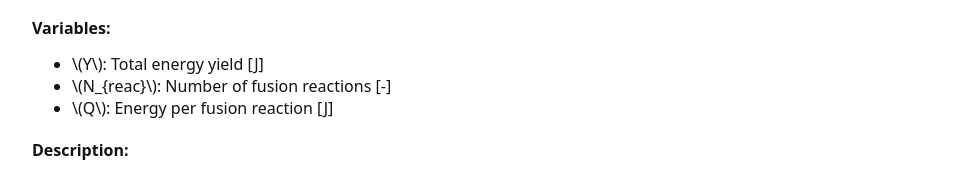
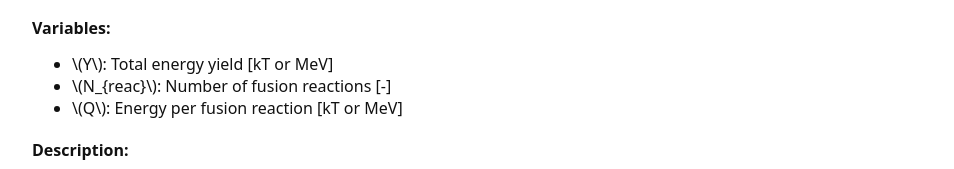
Before and after one commit to dpert1/iRDC450, a plain HTML site: page equations/eq14_fusion_yield.html in a window 1280 px wide. Shown: the part 179-348 px from the top of the page, without its empty margins (8-962 px from the left). Drawn offline with Linux system fonts and the light colour scheme.

Commit message:
Update energy yield units from J to kT or MeV

```diff
--- a/equations/eq14_fusion_yield.html
+++ b/equations/eq14_fusion_yield.html
@@ -18,9 +18,9 @@
   <div class="equation">\[Y = N_{reac}Q\]</div>
   <h2>Variables:</h2>
   <ul>
-    <li>\(Y\): Total energy yield [J]</li>
+    <li>\(Y\): Total energy yield [kT or MeV]</li>
     <li>\(N_{reac}\): Number of fusion reactions [-]</li>
-    <li>\(Q\): Energy per fusion reaction [J]</li>
+    <li>\(Q\): Energy per fusion reaction [kT or MeV]</li>
   </ul>
   <h2>Description:</h2>
   <p>The total energy released from fusion is simply the number of reactions multiplied by the energy released per reaction.</p>
```
